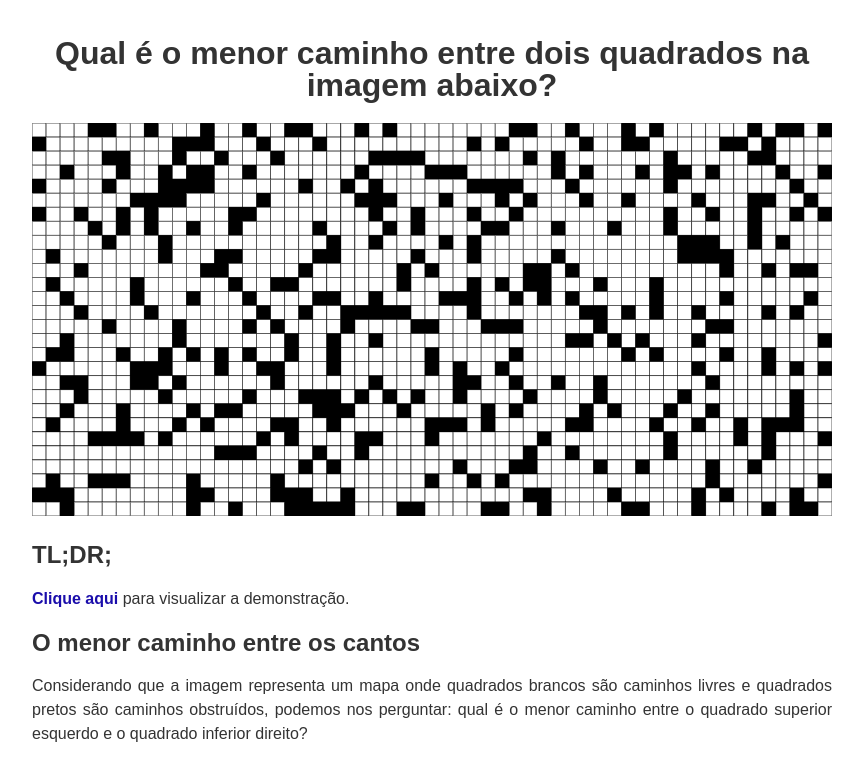
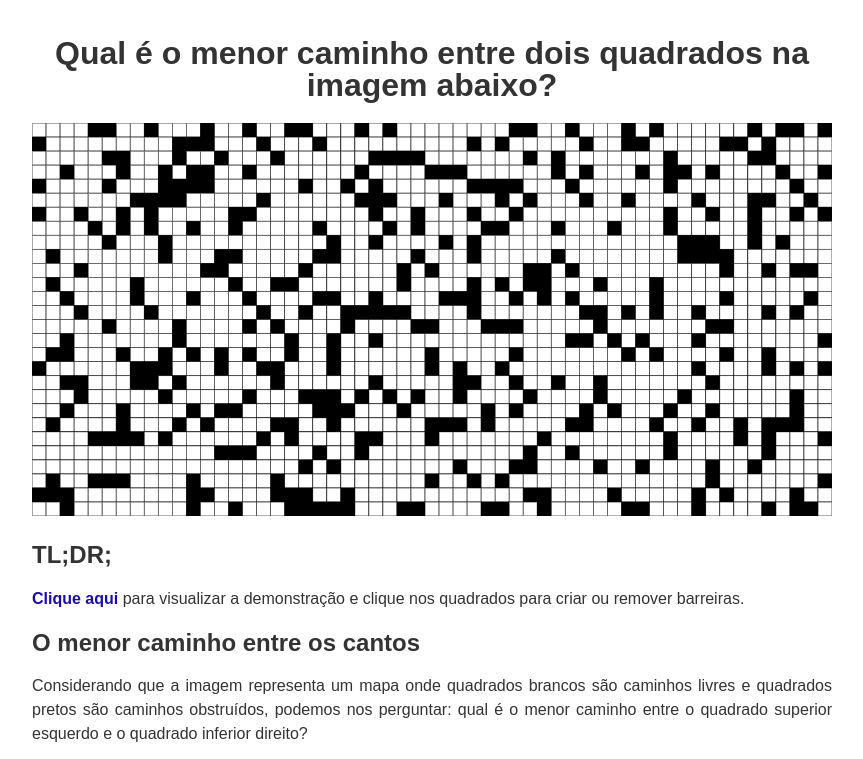
Before and after one commit to olegon/html5-pathfind, a website built with webpack: page index.html in a window 1280 px wide. Shown: the top 759 px of the page, without its empty margins (208-1071 px from the left). Built offline with nearby package versions, Linux system fonts and the light colour scheme.

Commit message:
docs: adicionando instrução de como usar a demonstração.

```diff
--- a/index.html
+++ b/index.html
@@ -68,7 +68,7 @@
         <a href="./demo.html"><img src="./imgs/mapa-sem-caminho.png" alt=""></a>
 
         <h2 title="Too long, didn't read.">TL;DR;</h2>
-        <p><a href="./demo.html">Clique aqui</a> para visualizar a demonstração.</p>
+        <p><a href="./demo.html">Clique aqui</a> para visualizar a demonstração e clique nos quadrados para criar ou remover barreiras.</p>
 
         <h2>O menor caminho entre os cantos</h2>
         <p>Considerando que a imagem representa um mapa onde quadrados brancos são caminhos livres e quadrados pretos são caminhos obstruídos, podemos nos perguntar: qual é o menor caminho entre o quadrado superior esquerdo e o quadrado inferior direito?</p>
```
